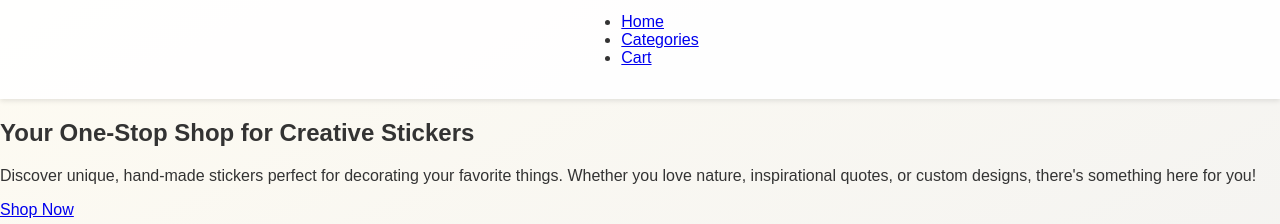
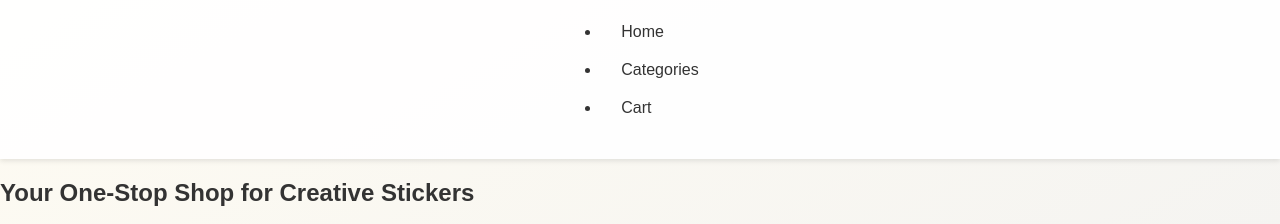
Before and after one commit to evapod11/Stickerz, a website: page public/index.html in a window 1280 px wide. Shown: the part 86-310 px from the top of the page. Drawn offline with Linux system fonts and the light colour scheme; a script that the page names is missing.

Commit message:
Update styles.css

```diff
--- a/public/css/styles.css
+++ b/public/css/styles.css
@@ -131,6 +131,45 @@ button:hover {
 }
 
 /* Add some transitions for smoother hover effects */
-header nav ul {
-    margin-top: 1em; /* Add space below centered logo */
+header nav ul li {
+    position: relative; /* Necessary for positioning the tooltip */
 }
+
+header nav ul li a {
+    display: block;
+    padding: 10px 20px; /* Adjust padding as needed */
+    color: #333;
+    text-decoration: none;
+    transition: background-color 0.3s, transform 0.2s;
+}
+
+header nav ul li a:hover {
+    background-color: #f0f0f0;
+    transform: scale(1.05); /* Slightly expand on hover */
+}
+
+header nav ul li:hover::after {
+    content: "More Info"; /* Tooltip content */
+    position: absolute;
+    top: 100%;
+    left: 50%;
+    transform: translateX(-50%);
+    background-color: #333;
+    color: #fff;
+    padding: 5px 10px;
+    border-radius:
+ 5px;
+    visibility: visible; /* Show the tooltip on hover */
+    opacity: 1;
+}
+
+header nav ul li::after {
+    content: ""; /* Hide the tooltip initially */
+    position: absolute;
+    top: 100%;
+    left: 50%;
+    transform: translateX(-50%);
+    visibility: hidden;
+    opacity: 0;
+    transition: visibility 0.3s, opacity 0.3s;
+}
```
